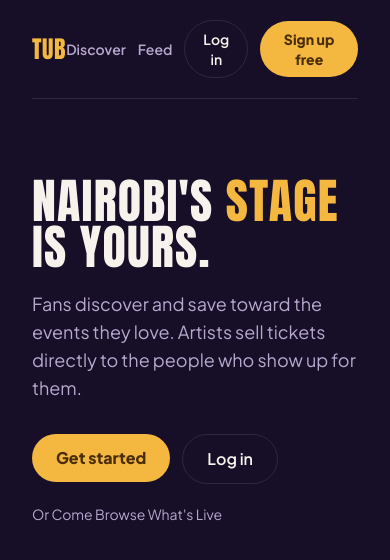
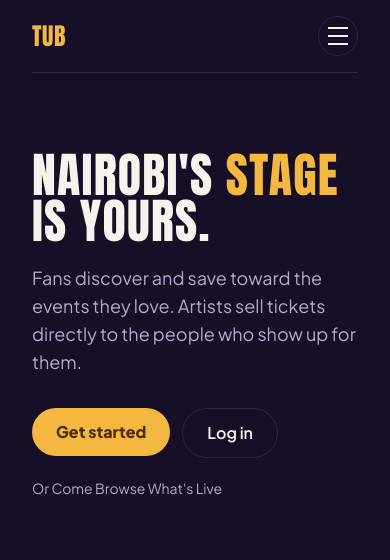
Before and after one commit to Katee-Fidel/TUB-frontend, a Next.js app: page / in a window 390 px wide. Shown: the top 560 px of the page. Built offline with nearby package versions, Linux system fonts and the light colour scheme; no server answers.

Commit message:
Add responsive mobile hamburger and standalone artist Dashboard nav link

```diff
--- a/components/NavBar.jsx
+++ b/components/NavBar.jsx
@@ -1,51 +1,75 @@
 "use client";
 
+import { useState } from "react";
 import Link from "next/link";
 import { useAuth } from "@/context/AuthContext";
 
 export default function NavBar() {
   const { user, logout } = useAuth();
+  const [open, setOpen] = useState(false);
+  const isArtist = user?.role === "artist";
+
+  const closeMenu = () => setOpen(false);
 
   return (
-    <nav className="flex items-center justify-between py-5 border-b border-white/10">
-      <Link href="/" className="font-display text-2xl tracking-wide text-marigold">
+    <nav className="relative flex items-center justify-between py-4 sm:py-5 border-b border-white/10">
+      <Link href="/" onClick={closeMenu} className="font-display text-2xl tracking-wide text-marigold">
         TUB
       </Link>
 
-      <div className="flex items-center gap-3">
-        <Link href="/events" className="text-muted text-sm font-semibold hover:text-ivory transition">
-          Discover
-        </Link>
-        <Link href="/community" className="text-muted text-sm font-semibold hover:text-ivory transition">
-          Feed
-        </Link>
-
+      <div className="hidden sm:flex items-center gap-3">
+        <Link href="/events" className="text-muted text-sm font-semibold hover:text-ivory transition">Discover</Link>
+        <Link href="/community" className="text-muted text-sm font-semibold hover:text-ivory transition">Feed</Link>
         {user ? (
           <>
+            {isArtist && <Link href="/dashboard/artist" className="text-muted text-sm font-semibold hover:text-ivory transition">Dashboard</Link>}
             <Link href="/profile" className="text-muted text-sm font-semibold hover:text-ivory transition">Profile</Link>
-            <span className="text-muted text-sm hidden sm:inline">Hi, {user.name}</span>
-            <button
-              onClick={logout}
-              className="border border-white/10 text-ivory rounded-full px-4 py-2 text-sm font-semibold hover:bg-white/5 transition"
-            >
-              Log out
-            </button>
+            <span className="text-muted text-sm hidden md:inline">Hi, {user.name}</span>
+            <button onClick={logout} className="border border-white/10 text-ivory rounded-full px-4 py-2 text-sm font-semibold hover:bg-white/5 transition">Log out</button>
           </>
         ) : (
           <>
-            <Link href="/login">
-              <button className="border border-white/10 text-ivory rounded-full px-4 py-2 text-sm font-semibold hover:bg-white/5 transition">
-                Log in
-              </button>
-            </Link>
-            <Link href="/register">
-              <button className="bg-marigold text-marigold-dark rounded-full px-4 py-2 text-sm font-extrabold hover:opacity-90 transition">
-                Sign up free
-              </button>
-            </Link>
+            <Link href="/login"><button className="border border-white/10 text-ivory rounded-full px-4 py-2 text-sm font-semibold hover:bg-white/5 transition">Log in</button></Link>
+            <Link href="/register"><button className="bg-marigold text-marigold-dark rounded-full px-4 py-2 text-sm font-extrabold hover:opacity-90 transition">Sign up free</button></Link>
           </>
         )}
       </div>
+
+      <button
+        type="button"
+        aria-label={open ? "Close navigation menu" : "Open navigation menu"}
+        aria-expanded={open}
+        onClick={() => setOpen((value) => !value)}
+        className="sm:hidden flex h-10 w-10 items-center justify-center rounded-full border border-white/10 text-ivory hover:bg-white/5 transition"
+      >
+        <span className="sr-only">Menu</span>
+        <span className="flex flex-col gap-1.5">
+          <span className="block h-0.5 w-5 bg-current" />
+          <span className="block h-0.5 w-5 bg-current" />
+          <span className="block h-0.5 w-5 bg-current" />
+        </span>
+      </button>
+
+      {open && (
+        <div className="sm:hidden absolute left-0 right-0 top-full z-50 mt-2 rounded-card border border-white/10 bg-surface p-3 shadow-xl">
+          <div className="flex flex-col gap-1">
+            <Link onClick={closeMenu} href="/events" className="rounded-lg px-4 py-3 text-sm font-semibold text-muted hover:bg-white/5 hover:text-ivory">Discover</Link>
+            <Link onClick={closeMenu} href="/community" className="rounded-lg px-4 py-3 text-sm font-semibold text-muted hover:bg-white/5 hover:text-ivory">Feed</Link>
+            {user ? (
+              <>
+                {isArtist && <Link onClick={closeMenu} href="/dashboard/artist" className="rounded-lg px-4 py-3 text-sm font-semibold text-muted hover:bg-white/5 hover:text-ivory">Dashboard</Link>}
+                <Link onClick={closeMenu} href="/profile" className="rounded-lg px-4 py-3 text-sm font-semibold text-muted hover:bg-white/5 hover:text-ivory">Profile</Link>
+                <button onClick={() => { closeMenu(); logout(); }} className="mt-1 w-full rounded-full border border-white/10 px-4 py-3 text-left text-sm font-semibold text-ivory hover:bg-white/5">Log out</button>
+              </>
+            ) : (
+              <div className="grid grid-cols-2 gap-2 pt-2">
+                <Link onClick={closeMenu} href="/login" className="rounded-full border border-white/10 px-4 py-3 text-center text-sm font-semibold text-ivory">Log in</Link>
+                <Link onClick={closeMenu} href="/register" className="rounded-full bg-marigold px-4 py-3 text-center text-sm font-extrabold text-marigold-dark">Sign up free</Link>
+              </div>
+            )}
+          </div>
+        </div>
+      )}
     </nav>
   );
 }
```
